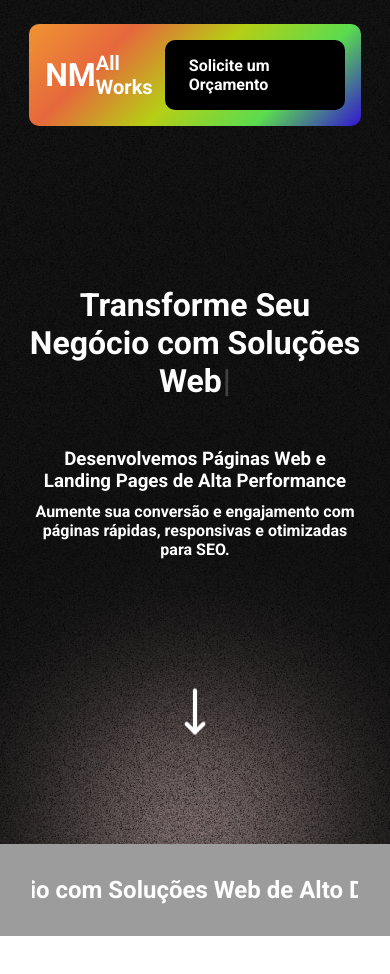
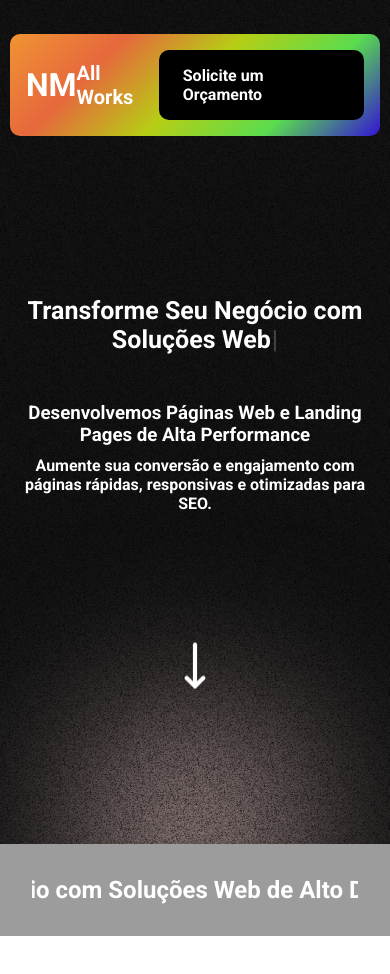
Before and after one commit to natamartinscodedev/nmsolucoes.com.br, a Next.js app: page / in a window 390 px wide. Shown: the top 974 px of the page. Built offline with nearby package versions, Linux system fonts and the light colour scheme.

Commit message:
upgrate website

```diff
--- a/src/style/global_style.scss
+++ b/src/style/global_style.scss
@@ -50,3 +50,11 @@ a {
         transform: translateY(-20%);
     }
 }
+
+@media (max-width: 700px) {
+    .container {
+        max-width: 100%;
+        padding: 10px;
+    }
+
+}
--- a/src/style/style_card-contact.scss
+++ b/src/style/style_card-contact.scss
@@ -41,3 +41,11 @@
         z-index: -2;
     }
 }
+
+@media (max-width: 700px) {
+    .card_infosection {
+        div h1 {
+            font-size: 25px;
+        }
+    }
+}
```
Also changed, not shown: 1 other file (tests, documents, lock files or other folders).
